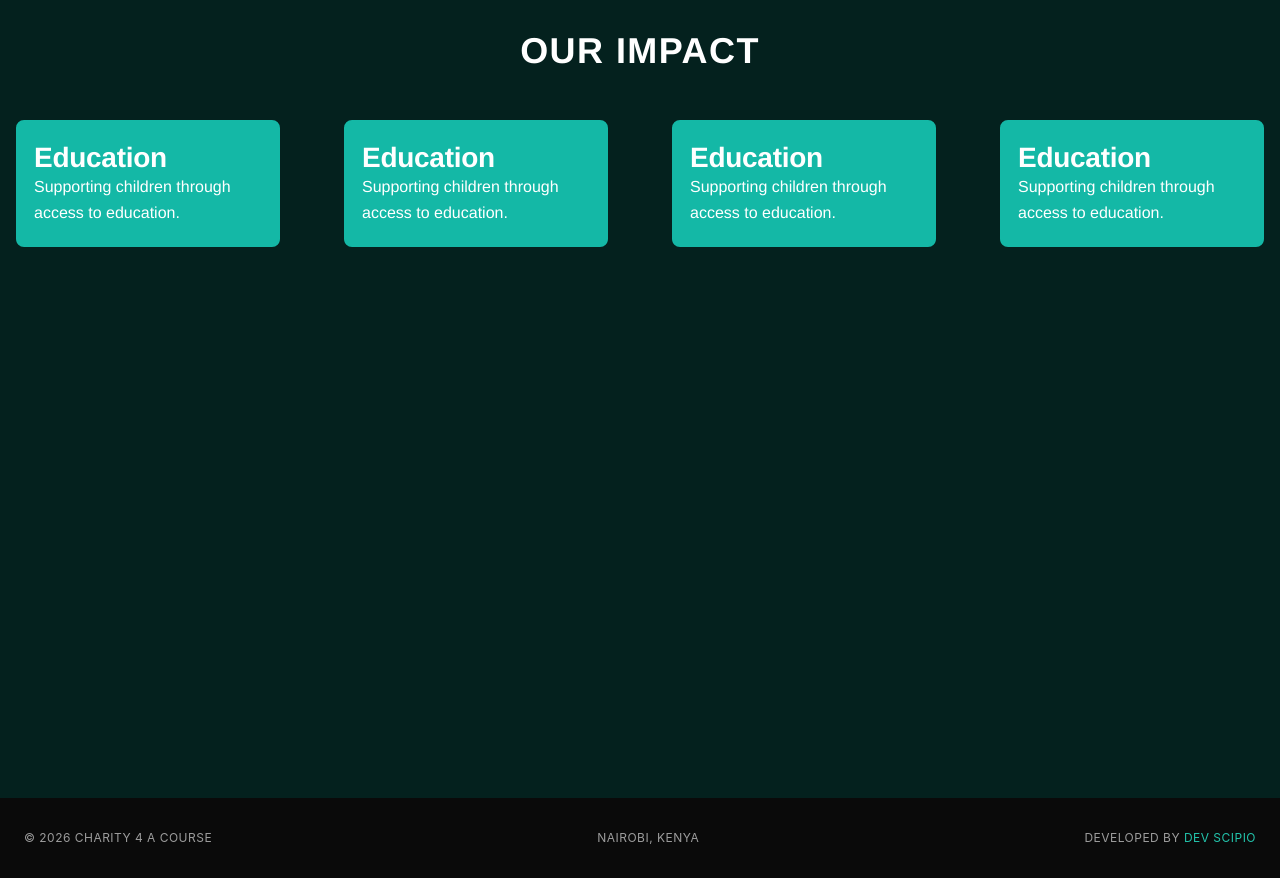
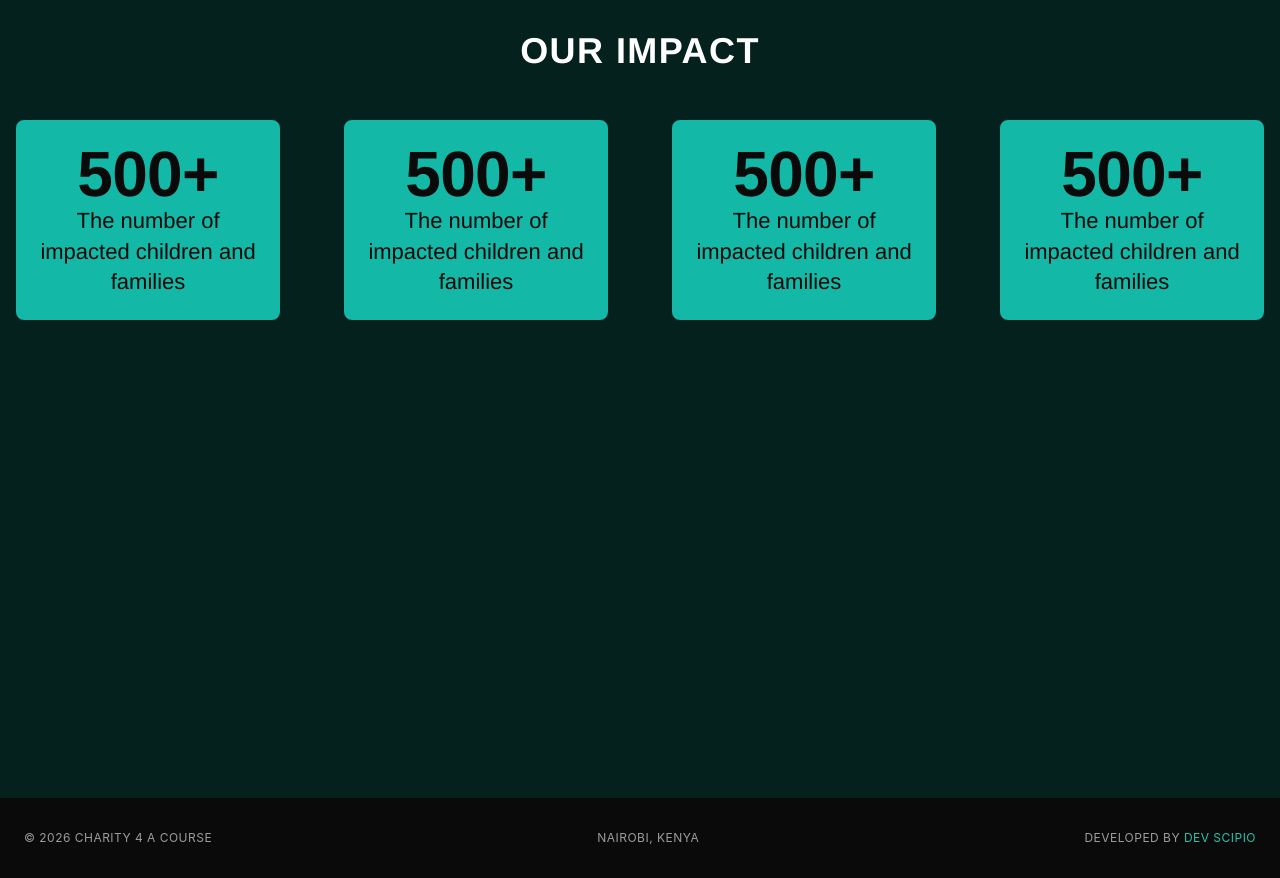
Before and after one commit to SCIPIO666/charity-4-a-course, a React (Vite) app in the folder client/: page / in a window 1280 px wide. Shown: the part 2807-3685 px from the top of the page. Built offline with nearby package versions, Linux system fonts and the light colour scheme.

Commit message:
feat:impact cards

```diff
--- a/client/src/components/Card.jsx
+++ b/client/src/components/Card.jsx
@@ -27,6 +27,7 @@ const VARIANT_STYLES = {
     color: 'var(--color-brand-white)',
     border: '2px solid var(--color-teal-500)',
     borderRadius: 'var(--radius-btn)',
+
   },
 }
 
@@ -43,7 +44,7 @@ export default function Card({
       style={{
         ...styles,
         fontFamily: 'var(--font-display)',
-        transition: 'opacity 0.2s ease, transform 0.15s ease',
+        transition: 'all 0.3s ease, transform 0.15s ease',
       }}
       className={`
         p-5
--- a/client/src/pages/Home.jsx
+++ b/client/src/pages/Home.jsx
@@ -10,6 +10,7 @@ export default function Home() {
   variant='outline'
   text='Support Us'
   heading='Improving Lives, One Community at a Time'
+  carousel={true}
   tagline='Responsive, timely outreach to the less fortunate communities'
 />
 <LandingAboutUs/>
--- a/client/src/pages/pageComponents/Hero.jsx
+++ b/client/src/pages/pageComponents/Hero.jsx
@@ -8,6 +8,7 @@ function Hero({
   tagline = '',
   variant = 'outline',
   text = '',
+  carousel=false
 }) {
   return (
     <section className="relative min-h-screen overflow-hidden bg-[#04211E]">
@@ -27,6 +28,7 @@ function Hero({
       ">
         <div className="
           flex w-full max-w-5xl
+          lg:w-vw
           flex-col
           items-center
           justify-center
@@ -63,7 +65,7 @@ function Hero({
                 {tagline}
               </p>
             )}
-        <HeroCarousel/>
+        {carousel &&  <HeroCarousel/>}
             {text && (
               <CallToActionButton
                 variant={variant}
--- a/client/src/pages/pageComponents/LandingPageImpact.jsx
+++ b/client/src/pages/pageComponents/LandingPageImpact.jsx
@@ -7,42 +7,42 @@ export default function LandingPageImpact() {
             <h2 className="font-display p-8 mb-4 text-center relative z-20 font-bold tracking-wide uppercase ">
               Our Impact
         </h2>
-    <div className='grid gap-8 grid-cols-1 md:grid-cols-2 lg:grid-cols-4 '>
+    <div className='grid gap-8 grid-cols-1  md:grid-cols-2 lg:grid-cols-4 '>
 
         <Card
             variant="soft"
-            className='min-w-[20%] px-4 mx-4 '
+            className='min-w-[30%] px-4 mx-4 hover:text-brand-white hover:bg-ink-50 '
             >
-             <h3>Education</h3>
-            <p>
-                Supporting children through access to education.
+             <h3 className="text-5xl text-center font-bold text-ink-50 ">500<span>+</span></h3>
+            <p className="text-center text-ink-50 text-xl">
+                The number of impacted children and families
             </p>
         </Card>
                 <Card
             variant="soft"
-            className='min-w-[20%] px-4 mx-4 '
+            className='min-w-[30%] px-4 mx-4 hover:text-brand-white hover:bg-ink-50 '
             >
-             <h3>Education</h3>
-            <p>
-                Supporting children through access to education.
+             <h3 className="text-5xl text-center font-bold text-ink-50 ">500<span>+</span></h3>
+            <p className="text-center text-ink-50 text-xl">
+                The number of impacted children and families
             </p>
         </Card>
                 <Card
             variant="soft"
-            className='min-w-[20%] px-4 mx-4 '
+            className='min-w-[30%] px-4 mx-4 hover:text-brand-white hover:bg-ink-50 '
             >
-             <h3>Education</h3>
-            <p>
-                Supporting children through access to education.
+             <h3 className="text-5xl text-center font-bold text-ink-50 ">500<span>+</span></h3>
+            <p className="text-center text-ink-50 text-xl">
+                The number of impacted children and families
             </p>
         </Card>
                 <Card
             variant="soft"
-            className='min-w-[20%] px-4 mx-4 '
+            className='min-w-[30%] px-4 mx-4 hover:text-brand-white hover:bg-ink-50 '
             >
-             <h3>Education</h3>
-            <p>
-                Supporting children through access to education.
+             <h3 className="text-5xl text-center font-bold text-ink-50 ">500<span>+</span></h3>
+            <p className="text-center text-ink-50 text-xl">
+                The number of impacted children and families
             </p>
         </Card>
     </div>
```
